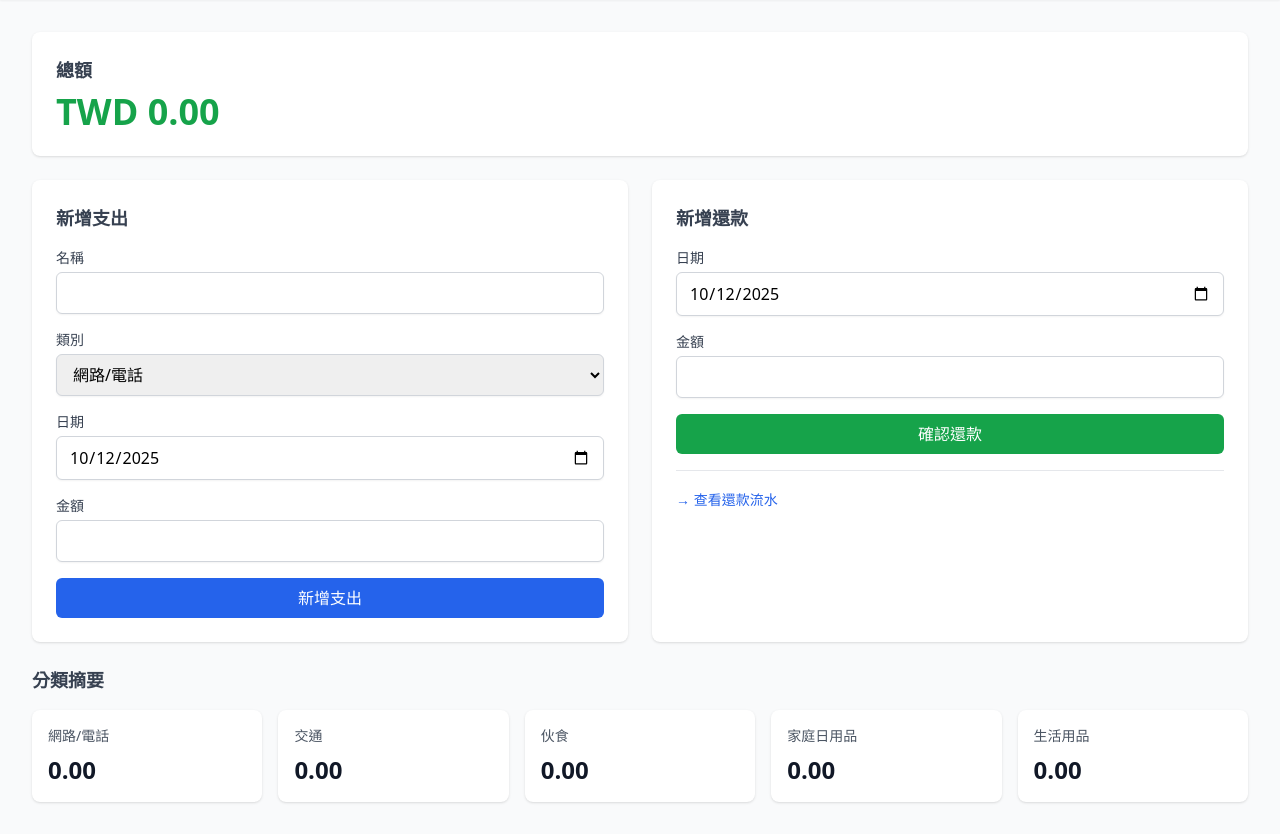
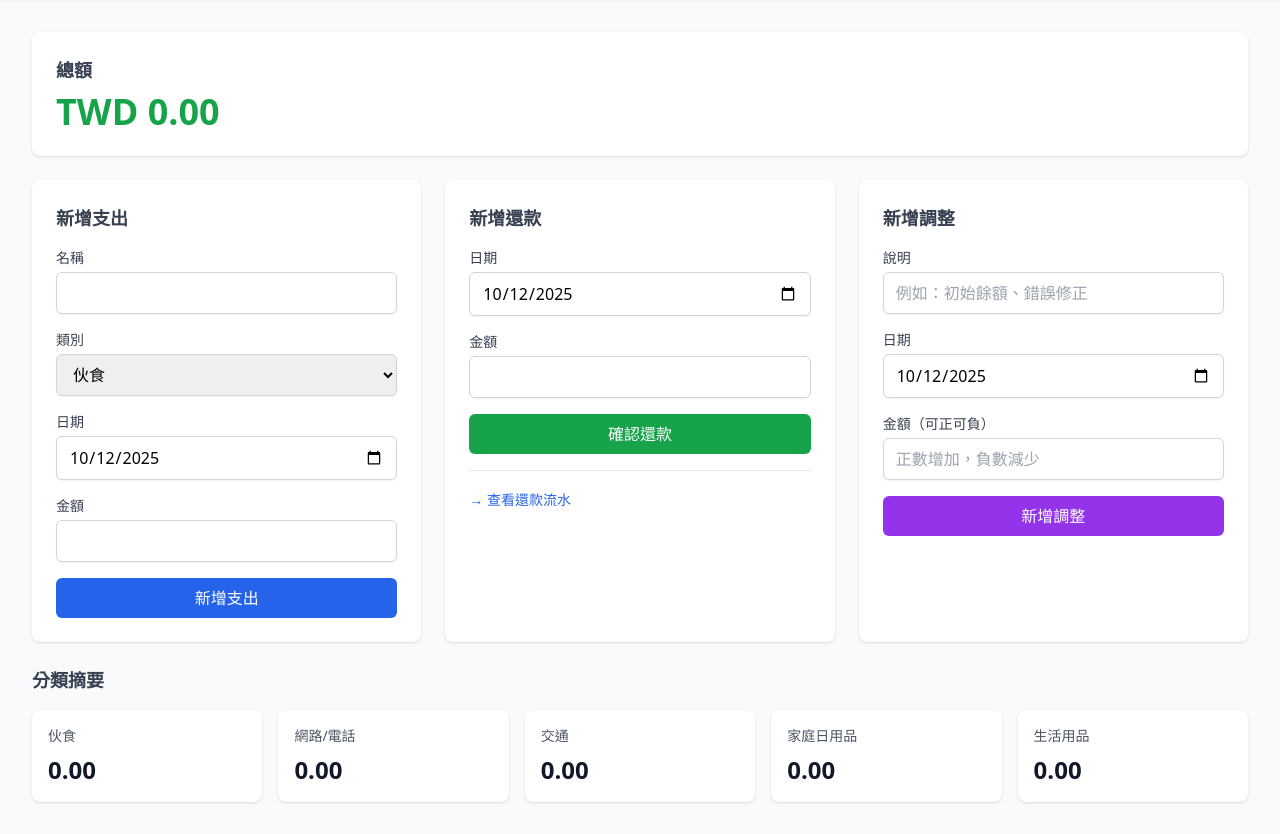
Before and after one commit to YC815/my_accounting, a Flask app: page / in a window 1280 px wide. Shown: the part 65-899 px from the top of the page. Run offline with Flask 3, Linux system fonts and the light colour scheme; some libraries are stand-ins or nearby versions.

Commit message:
feat 可以init微調項目

```diff
--- a/app/models.py
+++ b/app/models.py
@@ -20,9 +20,9 @@ def taipei_today():
 
 class CategoryEnum(enum.Enum):
     """5 固定類別"""
+    FOOD = "伙食"
     INTERNET_PHONE = "網路/電話"
     TRANSPORT = "交通"
-    FOOD = "伙食"
     HOUSEHOLD = "家庭日用品"
     DAILY_GOODS = "生活用品"
 
@@ -70,3 +70,17 @@ class Repayment(Base):
 
     def __repr__(self):
         return f"<Repayment ${self.amount}>"
+
+
+class Adjustment(Base):
+    __tablename__ = 'adjustments'
+
+    id = Column(UUID(as_uuid=True), primary_key=True, default=uuid4)
+    amount = Column(Numeric(10, 2), nullable=False)
+    description = Column(String(200), nullable=False)
+    date = Column(Date, nullable=False, default=taipei_today, index=True)
+    created_at = Column(Date, nullable=False, default=taipei_today)
+    updated_at = Column(Date, nullable=False, default=taipei_today, onupdate=taipei_today)
+
+    def __repr__(self):
+        return f"<Adjustment {self.description} ${self.amount}>"
--- a/app/routes/home.py
+++ b/app/routes/home.py
@@ -3,7 +3,7 @@ from sqlalchemy import func
 from decimal import Decimal
 
 from app.database import Session
-from app.models import Category, Expense, Repayment, CategoryEnum, taipei_today
+from app.models import Category, Expense, Repayment, Adjustment, CategoryEnum, taipei_today
 
 bp = Blueprint('home', __name__)
 
@@ -14,10 +14,11 @@ def index():
     db = Session()
 
     try:
-        # 計算總額 = Σ支出 - Σ還款
+        # 計算總額 = Σ支出 - Σ還款 + Σ調整
         total_expenses = db.query(func.sum(Expense.amount)).scalar() or Decimal('0')
         total_repayments = db.query(func.sum(Repayment.amount)).scalar() or Decimal('0')
-        balance = total_expenses - total_repayments
+        total_adjustments = db.query(func.sum(Adjustment.amount)).scalar() or Decimal('0')
+        balance = total_expenses - total_repayments + total_adjustments
 
         # 5 張摘要卡：各類別加總
         category_summaries = db.query(
@@ -113,3 +114,36 @@ def add_repayment():
         return redirect(url_for('home.index'))
     finally:
         db.close()
+
+
+@bp.route('/adjustments/add', methods=['POST'])
+def add_adjustment():
+    """新增調整項目"""
+    db = Session()
+
+    try:
+        amount = request.form.get('amount')
+        description = request.form.get('description', '').strip()
+        date = request.form.get('date') or taipei_today()
+
+        if not amount or not description:
+            flash('請填寫所有必填欄位', 'error')
+            return redirect(url_for('home.index'))
+
+        adjustment = Adjustment(
+            amount=Decimal(amount),
+            description=description,
+            date=date
+        )
+        db.add(adjustment)
+        db.commit()
+
+        flash('✅ 調整項目已新增', 'success')
+        return redirect(url_for('home.index'))
+
+    except Exception as e:
+        db.rollback()
+        flash(f'❌ 新增失敗: {str(e)}', 'error')
+        return redirect(url_for('home.index'))
+    finally:
+        db.close()
--- a/app/templates/home.html
+++ b/app/templates/home.html
@@ -12,8 +12,8 @@
         </p>
     </div>
 
-    <!-- 新增支出表單 + 還款卡片 -->
-    <div class="grid grid-cols-1 md:grid-cols-2 gap-6">
+    <!-- 新增支出表單 + 還款 + 調整卡片 -->
+    <div class="grid grid-cols-1 md:grid-cols-3 gap-6">
         <!-- 新增支出表單 -->
         <div class="bg-white shadow rounded-lg p-6">
             <h3 class="text-lg font-semibold text-gray-700 mb-4">新增支出</h3>
@@ -81,6 +81,35 @@
                 </a>
             </div>
         </div>
+
+        <!-- 調整項目卡片 -->
+        <div class="bg-white shadow rounded-lg p-6">
+            <h3 class="text-lg font-semibold text-gray-700 mb-4">新增調整</h3>
+            <form action="{{ url_for('home.add_adjustment') }}" method="POST" class="space-y-4">
+                <div>
+                    <label class="block text-sm font-medium text-gray-700">說明</label>
+                    <input type="text" name="description" required placeholder="例如：初始餘額、錯誤修正"
+                           class="mt-1 block w-full rounded-md border-gray-300 shadow-sm focus:border-blue-500 focus:ring-blue-500 px-3 py-2 border">
+                </div>
+
+                <div>
+                    <label class="block text-sm font-medium text-gray-700">日期</label>
+                    <input type="date" name="date" value="{{ today }}"
+                           class="mt-1 block w-full rounded-md border-gray-300 shadow-sm focus:border-blue-500 focus:ring-blue-500 px-3 py-2 border">
+                </div>
+
+                <div>
+                    <label class="block text-sm font-medium text-gray-700">金額（可正可負）</label>
+                    <input type="number" name="amount" step="0.01" required placeholder="正數增加，負數減少"
+                           class="mt-1 block w-full rounded-md border-gray-300 shadow-sm focus:border-blue-500 focus:ring-blue-500 px-3 py-2 border">
+                </div>
+
+                <button type="submit"
+                        class="w-full bg-purple-600 text-white px-4 py-2 rounded-md hover:bg-purple-700 font-medium">
+                    新增調整
+                </button>
+            </form>
+        </div>
     </div>
 
     <!-- 5 張摘要卡 -->
```
Also changed, not shown: app/routes/reports.py (+24 -6 lines).
